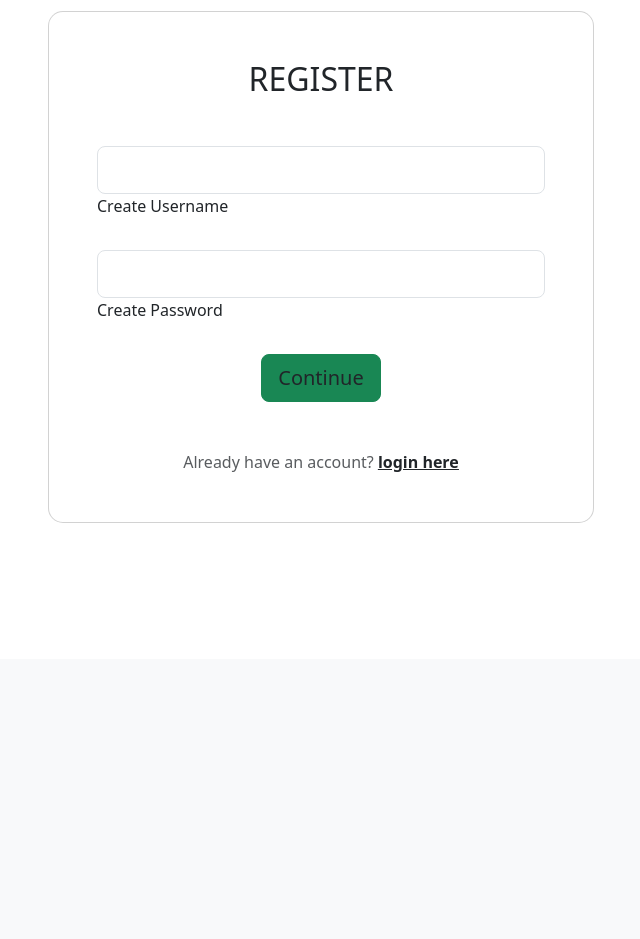
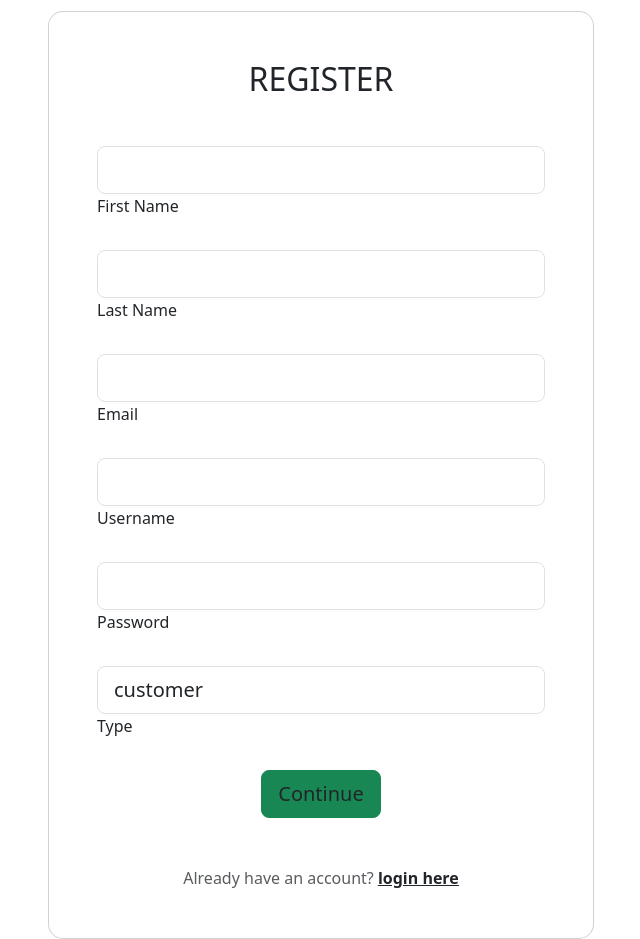
Before and after one commit to DogmaIAmGod/CSET180Final, a Flask app: page /accounts/register in a window 1280 px wide. Shown: the part 245-1184 px from the top of the page, without its empty margins (319-959 px from the left). Before the commit the page ends 768 px from the top, so only its background shows below. Run offline with Flask 3, Linux system fonts and the light colour scheme.

Commit message:
Getting to standard

```diff
--- a/Tanner/main.py
+++ b/Tanner/main.py
@@ -2,7 +2,7 @@ from flask import Flask, render_template, request
 from sqlalchemy import Column, Integer, String, Numeric, create_engine, text
 
 app = Flask(__name__)
-conn_str = "mysql://root:Tpob4711$@localhost/schooltests"
+conn_str = "mysql://root:jtdStudent2023@localhost/scammazon"
 engine = create_engine(conn_str, echo=True)
 conn = engine.connect()
 
@@ -21,13 +21,31 @@ def get_accounts():
     return render_template('login_page.html')
                         #    , student_accounts=student_accounts, teacher_accounts=teacher_accounts)
 
+@app.route('/accounts/register', methods=['GET'])
+def create_account():
+    return render_template('register_page.html')
 
-@app.route('/accounts/register')
-def get_accounts_student():
-    # student_accounts = conn.execute(text("select * from student_accounts")).all()
-    # print(student_accounts)
-    return render_template('register_page.html')
-                        #    , student_accounts=student_accounts)
+@app.route('/accounts/register', methods=['POST'])
+def post_create_account():
+    try:
+        conn.execute(
+            text("INSERT INTO account (`first_name`, `last_name`, `email`, `username`, `password`, `type`) values (:first_name, :last_name, :email, :username, :password, :type)"),
+            request.form
+        )
+        conn.commit()
+        return render_template('register_page.html', error=None, success="Data inserted successfully!")
+
+    except Exception as e:
+        error = e.orig.args[1]
+        print(error)
+        return render_template('register_page.html', error=error, success=None)
+
+# @app.route('/accounts/register')
+# def get_accounts_student():
+#     # student_accounts = conn.execute(text("select * from student_accounts")).all()
+#     # print(student_accounts)
+#     return render_template('register_page.html')
+#                         #    , student_accounts=student_accounts)
 
 
 @app.route('/accounts/accounts_teachers')
--- a/Tanner/templates/register_page.html
+++ b/Tanner/templates/register_page.html
@@ -12,23 +12,46 @@
             <form>
 
               <div class="form-outline mb-4">
+                <input type="text" id="form3Example2cg" class="form-control form-control-lg" />
+                <label class="form-label" for="form3Example1cg">First Name</label>
+              </div>
+
+              <div class="form-outline mb-4">
+                <input type="text" id="form3Example3cg" class="form-control form-control-lg" />
+                <label class="form-label" for="form3Example1cg">Last Name</label>
+              </div>
+
+              <div class="form-outline mb-4">
+                <input type="text" id="form3Example5cg" class="form-control form-control-lg" />
+                <label class="form-label" for="form3Example1cg">Email</label>
+              </div>
+
+              <div class="form-outline mb-4">
                 <input type="text" id="form3Example1cg" class="form-control form-control-lg" />
-                <label class="form-label" for="form3Example1cg">Create Username</label>
+                <label class="form-label" for="form3Example1cg">Username</label>
               </div>
 
 
               <div class="form-outline mb-4">
                 <input type="password" id="form3Example4cg" class="form-control form-control-lg" />
-                <label class="form-label" for="form3Example4cg">Create Password</label>
+                <label class="form-label" for="form3Example4cg">Password</label>
               </div>
 
+              <div class="form-outline mb-4">
+                <select name="type" class="input-field form-control form-control-lg" id="form3Example6cg">
+                  <option value="customer">customer</option>
+                  <option value="admin">admin</option>
+                  <option value="vendor">vendor</option>
+                </select>
+                <label class="form-label" for="form3Example1cg">Type</label>
+              </div>
 
               <div class="d-flex justify-content-center">
                 <button type="button"
                   class="btn btn-success btn-block btn-lg gradient-custom-4 text-body">Continue</button>
               </div>
 
-              <p class="text-center text-muted mt-5 mb-0">Already have an account? <a href="/CSET180Final/templates/login_page.html"
+              <p class="text-center text-muted mt-5 mb-0">Already have an account? <a href="/accounts/login"
                   class="fw-bold text-body"><u>login here</u></a></p>
 
             </form>
```
